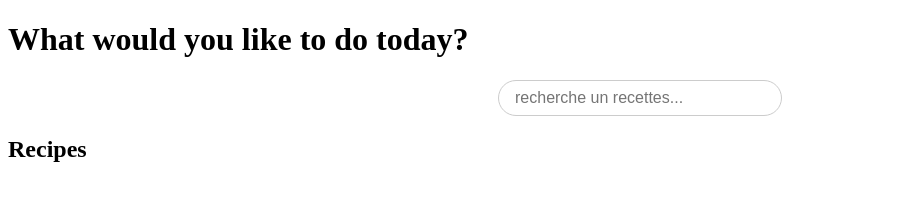
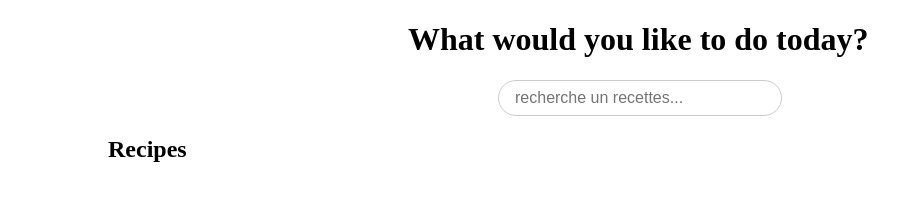
Before and after one commit to Tamifatimazahra/NutriFlow, a website: page index.html in a window 1280 px wide. Shown: the whole page, without its empty margins (0-922 px from the left). Drawn offline with Linux system fonts and the light colour scheme; no server answers.

Commit message:
faire responsive

```diff
--- a/index.html
+++ b/index.html
@@ -9,7 +9,7 @@
     <link rel="stylesheet" href="https://cdnjs.cloudflare.com/ajax/libs/font-awesome/6.5.0/css/all.min.css">
 </head>
 <body>
-    <h1>What would you like to do today?</h1>
+    <h1 class="h1">What would you like to do today?</h1>
     <div class="search-container">
       <input type="text" id="recherche" placeholder="recherche un recettes...">
     </div>
--- a/src/main.js
+++ b/src/main.js
@@ -28,7 +28,7 @@
         <h2 class="recipe-card-name">${recipe.name}</h2>
 
         <p class="recipe-card-cookTimeMinutes">  🕛 ${recipe.cookTimeMinutes} min</p>
-        <span class="badge" style="background:${badgeColor}">
+        <span class="badge" style="color:${badgeColor}">
   ${recipe.caloriesPerServing} kcal
 </span>
 
--- a/styles/_cards.scss
+++ b/styles/_cards.scss
@@ -24,6 +24,7 @@
     width: 250px;
     height: 100px;
     border-radius: 10px;
+    object-fit: cover;
   }
 &-name{
 font-family: $font-title;
--- a/styles/_responsive.scss
+++ b/styles/_responsive.scss
@@ -10,4 +10,10 @@
 		font-size: 1.2rem;
 		padding: 0.75rem 2rem;
 	}
+    .h1{
+    margin-left:400px;
 }
+#recipes{
+    margin-left: 100px;
+}
+}
```
Also changed, not shown: styles/main.css, 1 other file.
